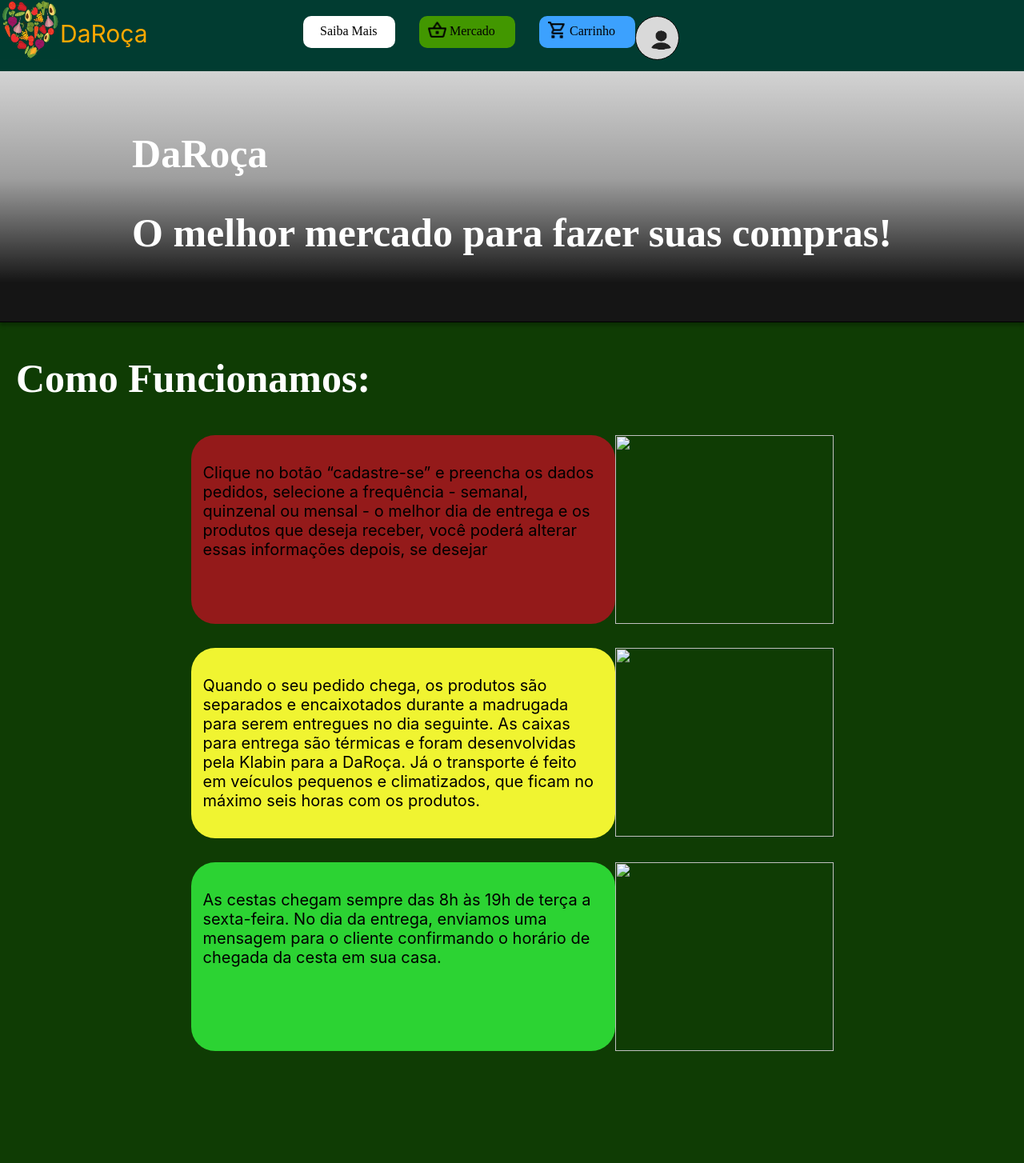
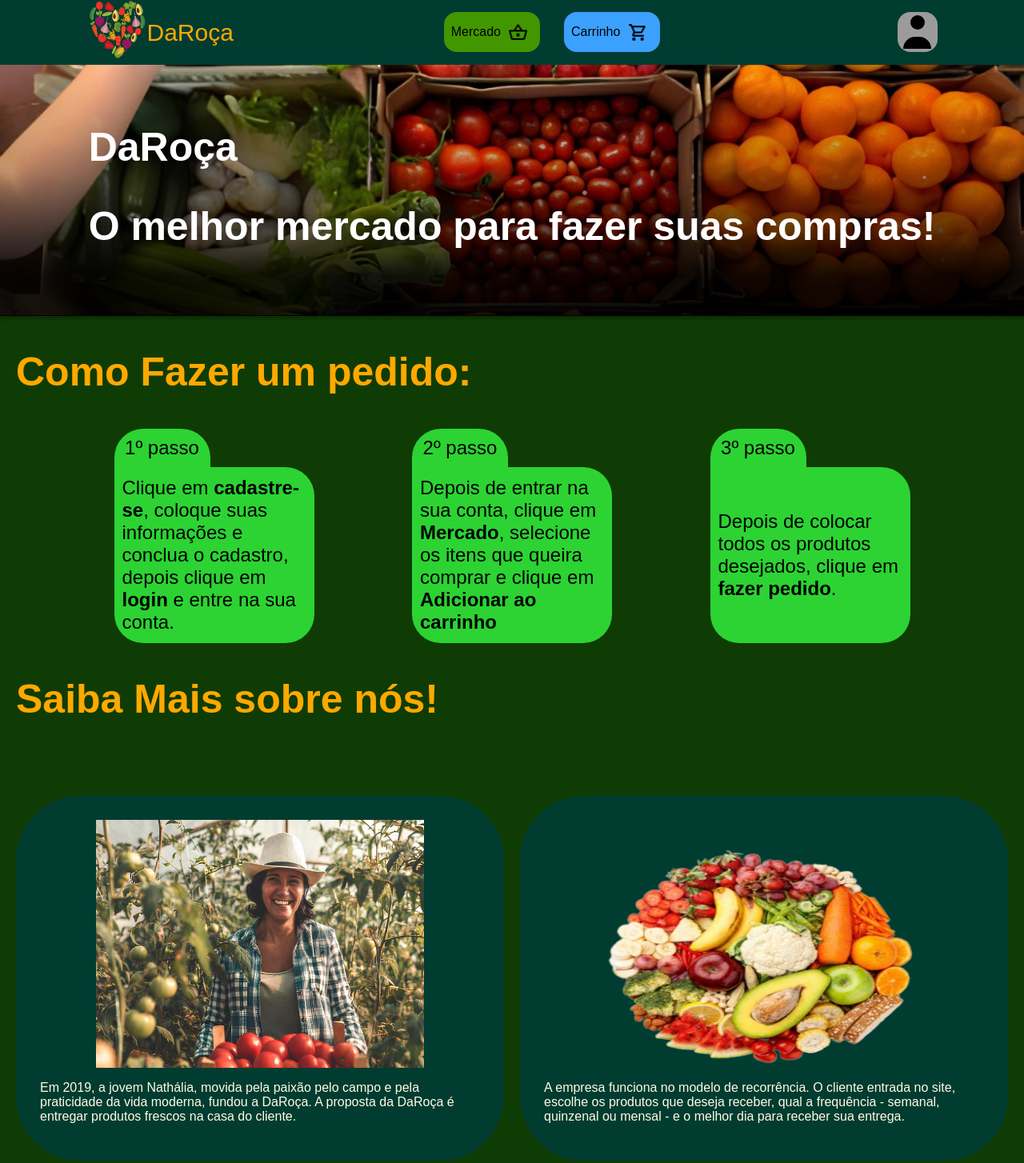
Before and after one commit to pato14123/DaRoca, a plain HTML site: page DaRoca_Conectado.html in a window 1280 px wide. Shown: the part 1-1455 px from the top of the page at 80% size. Before the commit the page ends 1335 px from the top, so only its background shows below. Drawn offline with Linux system fonts and the light colour scheme.

Commit message:
criado perfil(uma parte) e pagina de mudanças
a pagina de mudanças apenas criei para não perder o CSS da navegação da pagina principal, pois mudei e queria saber se estaria bom

```diff
--- a/DaRoca_Conectado.html
+++ b/DaRoca_Conectado.html
@@ -11,73 +11,57 @@
         body{
             background-color: #0F3C04;
             margin: 0;
+            font-family: Arial;
         }
 
-        ul{
+        /* Navegação */
+        nav{
+            display: flex;
+            background-color: #013C31;
+            justify-content: space-around;
+        }
+
+        #logo{
             display: flex;
         }
 
-        nav ul li{
-            height: 40px;
-            border-radius: 10px;
-            margin-top: 5px;
-            display: flex;
+        #logo img{
+            width: 75px;
+            height: 75px;
         }
 
-        nav ul li img{
-            width: 25px;
-            height: 25px;
-            margin-top: 5px;
-            margin-left: 10px;
-        }
-
-        nav ul li p{
-            margin-top: 10px;
-            margin-left: 3px;
-        }
-
-        nav{
-            background-color: #013C31;
-            height: 90px;
-            display: flex;
-        }
-
-        #logo_nav{
-            width: 75px;
-            height: 75px;
-            flex-shrink: 0;
-        }
-
-        nav h1{
+        #logo h1{
             width: 114px;
             height: 26px;
-            flex-shrink: 0;
             color: #FFA800;
-            font-family: Inter;
             font-size: 30px;
             font-style: normal;
             font-weight: 400;
             line-height: normal;
         }
 
-        #saibamais_botao{
-            background-color: white;
-            width: 110px;
-            padding-left: 5px;
-            margin-left: 150px;
+        ul{
+            display: flex;
+            list-style: none;
         }
 
-        #saibamais_botao:hover{
-            cursor: pointer;
-            background-color: #e2e2e2                                                                           ;
+        li{
+            display: flex;
+            justify-content: space-evenly;
+            align-items: center;
+            border-radius: 1em;
         }
 
-        #saibamais_botao p{
-            margin-left: 16px
+        li img{
+            width: 25px;
+            height: 25px;
+            margin-right: 5px;
         }
+        /* Fim navegação */
 
+    /* Botões */
+        /* Mercado */
         #mercado_botao{
-            margin-left: 30px;
             background-color: #429700;
             width: 120px;
         }
@@ -91,6 +75,7 @@
             background-color: #1e4400;
         }
 
+        /* Carrinho */
         #carrinho_botao{
             margin-left: 30px;
             background-color:#3CA1FE;
@@ -102,20 +87,40 @@
             background-color: rgb(101, 138, 238);
         }
 
+        /* Perfil */
         #perfil{
-            width: 53px;
-            height: 53px;
-            border: 1px solid black ;
-            border-radius: 100px;
+            background-color: #9b9b9b;
+            width: 50px;
+            height: 50px;
             display: flex;
+            flex-wrap: wrap;
             justify-content: center;
             align-items: center;
-            background-color: #D9D9D9;
+            margin-left: 40px;
         }
 
+        #cabeca{
+            background-color: #000;
+            width: 18px;
+            height: 18px;
+            margin: 0px;
+            border-radius: 2em;
+        }
+
+        #corpo{
+            background-color: #000;
+            width: 35px;
+            height: 15px;
+            margin: 0px;
+            border-top-left-radius: 2em;
+            border-top-right-radius: 2em;
+        }
+    /* Fim Botões */
+
+    /* Começo da pagina*/
         #Menu_info{
             border-bottom: 1px solid #000;
-            background: linear-gradient(180deg, rgba(0, 0, 0, 0.00) 0%, rgba(0, 0, 0, 0.25) 43%, rgba(0, 0, 0, 0.90) 84.5%), url("Imagens/Imagem_Bem\ Vindo.jpg") lightgray 50% / cover no-repeat;
+            background: linear-gradient(180deg, rgba(0, 0, 0, 0.00) 0%, rgba(0, 0, 0, 0.25) 43%, rgba(0, 0, 0, 0.90) 84.5%), url("Imagens/Imagem_Bem_Vindo-Saiba_Mais3.jpg") lightgray 50% / cover no-repeat;
             box-shadow: 0px 4px 4px 0px rgba(0, 0, 0, 0.25);
             display: flex;
             padding: 40px 20px;
@@ -126,71 +131,95 @@
             color:#FFFFFF;
             font-size: 50px;
         }
+    /* Fim do começo da pagina */
 
-        #Como_Funcionamos{
+
+
+    /* Tutorial de como pedir */
+        #Como_Pedir{
             margin: 20px;
         }
 
-        #Como_Funcionamos img{
-            width: 273px;
-            height: 236px;
+        #Como_Pedir h2{
+            color:#FFA800
         }
 
-        #Primeira_Explicação{
+        #explicacoes{
             display: flex;
-            justify-content: center;
+            justify-content: space-evenly;
         }
 
-        #Explicação_1{
-            width: 500px;
-            background-color: #941a1a;;
-            padding: 15px;
-            color: #000;
-            font-family: Inter;
-            font-size: 20px;
-            font-style: normal;
-            font-weight: 400;
-            line-height: normal;
-            border-radius: 30px;
+        .explicacao{
+            width: 250px;
+            font-size: x-large;
         }
 
-        #Segunda_Explicação{
-            display: flex;
-            justify-content: center;
-            margin-top: 30px;
+        .n_passo{
+            background-color:#2CD333;
+            width: 100px;
+            text-align: center;
+            margin: 0px;
+            padding: 10px;
+            border-top-left-radius: 1.5em;
+            border-top-right-radius: 1.5em;
         }
 
-        #Explicação_2{
-            width: 500px;
-            background-color: #F0F431;;
-            padding: 15px;
-            color: #000;
-            font-family: Inter;
-            font-size: 20px;
-            font-style: normal;
-            font-weight: 400;
-            line-height: normal;
-            border-radius: 30px;
+        .n_passo p{
+            margin: 0px;
         }
 
-        #Terceira_Explicação{
+        .texto_explicacao{
+            background-color:#2CD333;
+            margin: 0px;
+            padding: 10px;
+            border-radius: 1.5em;
+            border-top-left-radius: 0em;
+            height: 200px;
             display: flex;
-            justify-content: center;
-            margin-top: 30px;
+            align-items: center;
         }
 
-        #Explicação_3{
-            width: 500px;
-            background-color: #2CD333;;
-            padding: 15px;
-            color: #000;
-            font-family: Inter;
-            font-size: 20px;
-            font-style: normal;
-            font-weight: 400;
-            line-height: normal;
-            border-radius: 30px;
+        .texto_explicacao p{
+            margin: 0px;
         }
+
+        .texto_explicacao span{
+            font-weight: bold;
+        }
+    /* Fim do Tutorial "Como pedir" */
+
+    /* Saiba Mais */
+        #Saiba_Mais{
+            margin: 20px;
+        }
+
+        #Saiba_Mais h2{
+            color:#FFA800
+        }
+
+        #Saiba_Mais_quadros{
+            display: flex;
+            flex-wrap: wrap;
+            justify-content: space-between;
+        }
+
+        .Saiba_Mais_itens{
+            background-color: #013C31;
+            width: 550px;
+            padding: 30px;
+            display: flex;
+            flex-direction: column;
+            align-items: center;
+            margin-top: 50px;
+            border-radius: 5em;
+            color: #FFFBE4;
+        }
+
+        .Saiba_Mais_itens img{
+            width: 410px;
+            height: 310px;
+        }
+    /* Fim saiba Mais */
 
 
     </style>
@@ -204,22 +233,27 @@
             location.href = 'Carrinho.html'
         }
 
-        function abrir_saibaMais() {
-            location.href = 'Saibamais.html'
+        function abrir_perfil(){
+            location.href = 'perfil.html'
         }
+
     </script>
 </head>
 
 <body>
     <nav>
+
+        <div id="logo">
         <img src="Imagens/Logo_DaRoca.jpg" id="logo_nav">
         <h1>DaRoça</h1>
+        </div>
 
         <ul>
-            <li onclick="abrir_saibaMais()" id="saibamais_botao"><p>Saiba Mais</p></li>
-            <li onclick="abrir_mercado()" id="mercado_botao"><img src="Imagens/Icone_Mercado.png"><p>Mercado</p></li>
-            <li onclick="abrir_carrinho()" id="carrinho_botao"><img src="Imagens/Icone_Carrinho.png"><p>Carrinho</p></li>
-            <li><div id="perfil"><img src="Imagens/Icone_Conectado.png"></div></li>
+            <li onclick="abrir_mercado()" id="mercado_botao"><p>Mercado</p><img src="Imagens/Icone_Mercado.png"></li>
+            <li onclick="abrir_carrinho()" id="carrinho_botao"><p>Carrinho</p><img src="Imagens/Icone_Carrinho.png"></li>
+        </ul>
+        <ul>
+            <li onclick="abrir_perfil()" id="perfil"><div id="cabeca"></div><div id="corpo"></div></li>
         </ul>
 
     </nav>
@@ -231,33 +265,83 @@
         </div>
     </div>
 
-    <div id="Como_Funcionamos">
-        <h2>Como Funcionamos:</h2>
-        <div id="Primeira_Explicação">
-            <div id="Explicação_1">
-                <p>Clique no botão “cadastre-se” e preencha os dados pedidos, selecione a frequência - semanal, quinzenal ou mensal - o melhor dia de entrega e os produtos que deseja receber, você poderá alterar essas informações depois, se desejar</p>
+    <div id="Como_Pedir">
+        <h2>Como Fazer um pedido:</h2>
+        <div id="explicacoes">
+            <div class="explicacao">
+                <div class="n_passo">
+                    <p>1º passo</p>
+                </div>
+                <div class="texto_explicacao">
+                    <p>Clique em <span>cadastre-se</span>, coloque suas informações e conclua o cadastro, depois clique em <span>login</span> e entre na sua conta.</p>
+                </div>
             </div>
-            <img src="Imagens/Imagem_pedido.png">
+            <div class="explicacao">
+                <div class="n_passo">
+                    <p>2º passo</p>
+                </div>
+                <div class="texto_explicacao">
+                    <p>Depois de entrar na sua conta, clique em <span>Mercado</span>, selecione os itens que queira comprar e clique em <span>Adicionar ao carrinho</span></p>
+                </div>
+            </div>
+            <div class="explicacao">
+                <div class="n_passo">
+                    <p>3º passo</p>
+                </div>
+                <div class="texto_explicacao">
+                    <p>Depois de colocar todos os produtos desejados, clique em <span>fazer pedido</span>.</p>
+                </div>
+            </div>
         </div>
-        <div id="Segunda_Explicação">
-            <div id="Explicação_2">
-                <p>Quando o seu pedido chega, os produtos são
-                    separados e encaixotados durante a madrugada para serem entregues no dia seguinte. As caixas para entrega
+    </div>
+
+    <div id="Saiba_Mais">
+        <div>
+            <h2>Saiba Mais sobre nós!</h2>
+        </div>
+        <div id="Saiba_Mais_quadros">
+            <div class="Saiba_Mais_itens">
+                <img src="Imagens/Imagem_Saiba_Mais1.jpg">
+                <p>Em 2019, a jovem Nathália, movida pela paixão pelo campo e pela praticidade da vida moderna, fundou a
+                    DaRoça. A proposta da DaRoça é entregar produtos frescos na casa do cliente.</p>
+            </div>
+            <div class="Saiba_Mais_itens">
+                <img src="Imagens/Imagem_Saiba_Mais2.png">
+                <p>A empresa funciona no modelo de recorrência. O cliente
+                    entrada no site, escolhe os produtos que deseja receber,
+                    qual a frequência - semanal, quinzenal ou mensal - e o
+                    melhor dia para receber sua entrega.</p>
+            </div>
+            <div class="Saiba_Mais_itens">
+                <img src="Imagens/Imagem_Bem_Vindo-Saiba_Mais3.jpg">
+                <p>Quando o pedido do cliente chega, os produtos são
+                    separados e encaixotados durante a madrugada para
+                    serem entregues no dia seguinte. As caixas para entrega
                     são térmicas e foram desenvolvidas pela Klabin para a
                     DaRoça. Já o transporte é feito em veículos pequenos e
                     climatizados, que ficam no máximo seis horas com os
                     produtos.</p>
             </div>
-            <img src="Imagens/Imagem_Empacotar.png">
-        </div>
-        <div id="Terceira_Explicação">
-            <div id="Explicação_3">
-                <p>As cestas
+            <div class="Saiba_Mais_itens">
+                <img src="Imagens/Imagem_Saiba_Mais4.png">
+                <p>Os clientes se cadastram em poucos passos, escolhe seus
+                    produtos favoritos que comporão a sua cesta e decide se a
+                    frequência da entrega será semanal, quizenal ou mensal.</p>
+            </div>
+            <div class="Saiba_Mais_itens">
+                <img src="Imagens/Imagem_Saiba_Mais5.png">
+                <p>Separamos as cestas durante a madrugada em um
+                    dos nossos centros de distribuição com o cuidado e
+                    atenção que o nossos clientes merecem.</p>
+            </div>
+            <div class="Saiba_Mais_itens">
+                <img src="Imagens/Imagem_Saiba_Mais6.png">
+                <p>A entrega é feita por veículos climatizados para que as
+                    cestas cheguem em perfeitas condições. As cestas
                     chegam sempre das 8h às 19h de terça a sexta-feira. No
                     dia da entrega, enviamos uma mensagem para o cliente
                     confirmando o horário de chegada da cesta em sua casa.</p>
             </div>
-            <img src="Imagens/Imagem_entrega.png">
         </div>
     </div>
 
```
Also changed, not shown: DaRoca.html (+48 -46 lines), mudanças_antigas_não_confirmadas.html (added, +132 -0 lines), perfil.html (added, +152 -0 lines).
